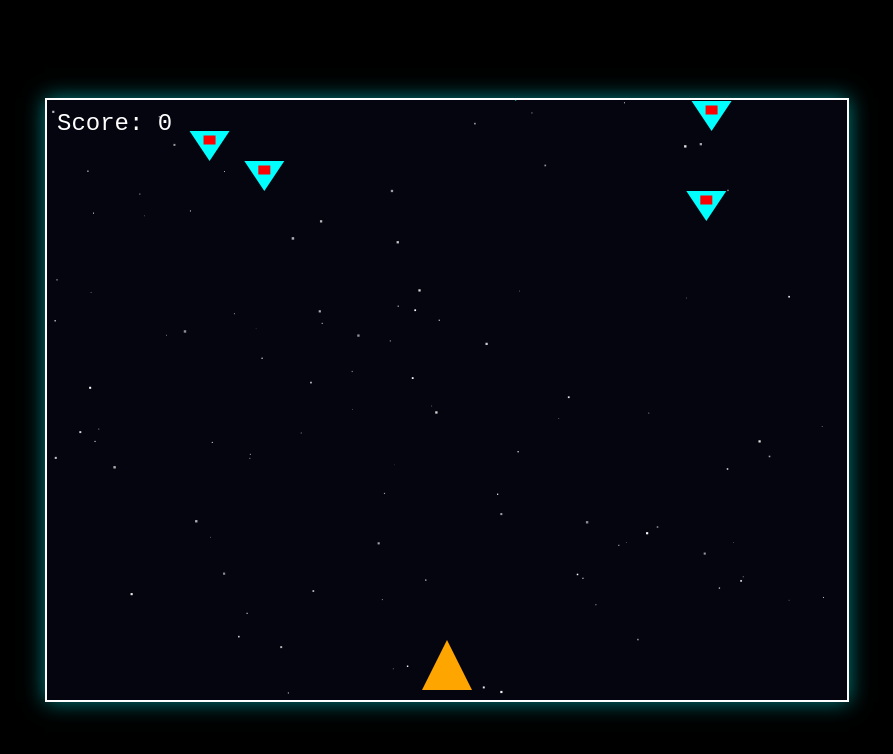
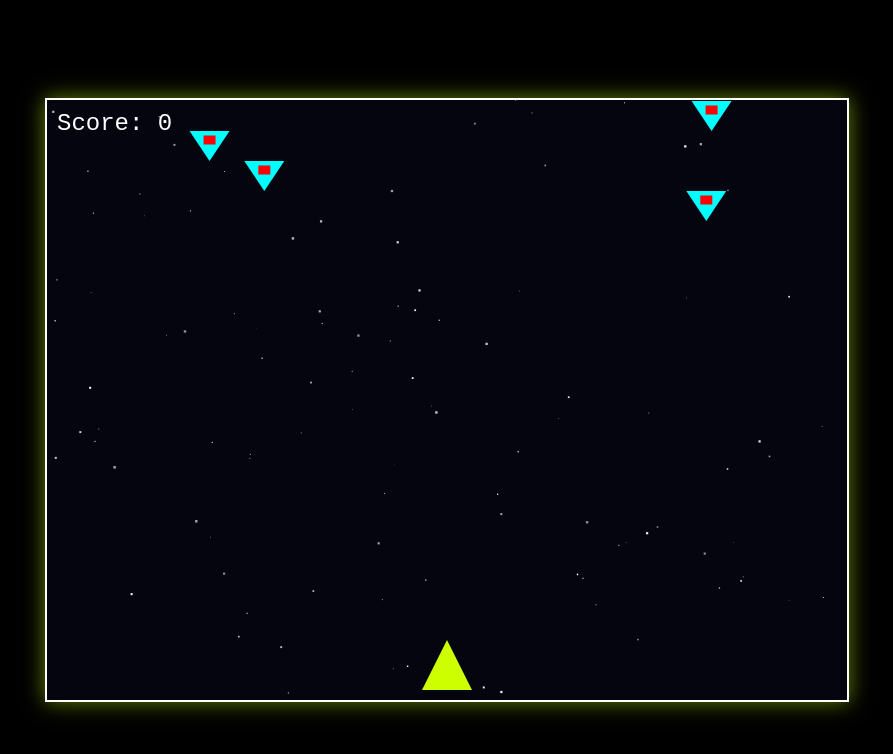
Before and after one commit to ryleviathan/js_game, a plain HTML site: page index.html in a window 1280 px wide. Shown: the whole page, without its empty margins (193-1086 px from the left). Drawn offline with Linux system fonts and the light colour scheme.

Commit message:
Changed color of player and canvas shadow

```diff
--- a/script/game.js
+++ b/script/game.js
@@ -67,6 +67,8 @@ class Bullet {
         this.y -= this.speed;
     }
     draw() {
+        ctx.fillStyle = 'rgba(50, 205, 50, 0.4)';
+        ctx.fillRect(this.x - 1, this.y, this.width + 2, this.height + 5);
         ctx.fillStyle = 'limegreen';
         ctx.fillRect(this.x, this.y, this.width, this.height);
     }
@@ -123,14 +125,14 @@ function drawStars() {
 
 //Player
 function drawPlayer(){
-    ctx.fillStyle = 'orange';
+    ctx.fillStyle = '#CEFF00';
     ctx.beginPath();
     ctx.moveTo(player.x + player.width / 2, player.y);
     ctx.lineTo(player.x, player.y + player.height);
     ctx.lineTo(player.x + player.width, player.y + player.height);
     ctx.closePath();
     ctx.fill();
-}
+ }
 
 //update player
 function updatePlayer() {
--- a/styles/style.css
+++ b/styles/style.css
@@ -10,7 +10,7 @@ body{
 #gameCanvas {
     border: 2px solid #ffffff;
     background-color: #050510;
-    box-shadow: 0 0 20px rgba(0, 255, 255, 0.5);
+    box-shadow: 0 0 20px rgba(206, 255, 0, 0.5);
 }
 
 replayButton {
```
